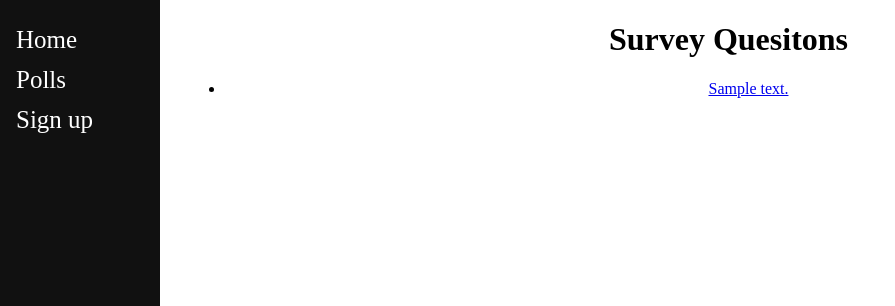
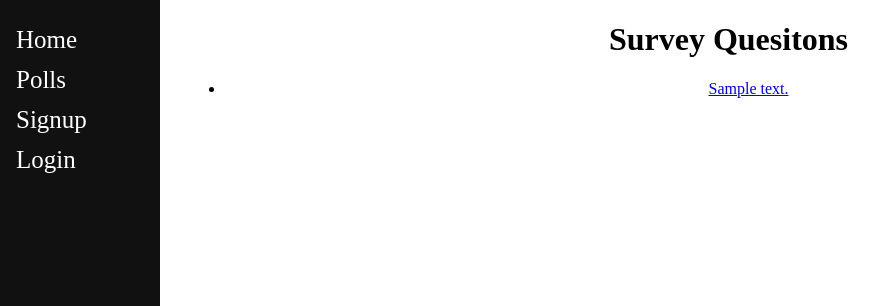
Before and after one commit to ezanalemma/BookAppML, a Django app: page /polls/ in a window 1280 px wide. Shown: the top 306 px of the page, without its empty margins (0-895 px from the left). Run offline with Django 3.2, Linux system fonts and the light colour scheme; tables that the repository leaves empty hold one stand-in row (values such as "Sample post").

Commit message:
removed nav bar and used base_layout nav bar

```diff
--- a/mysite/polls/templates/polls/detail.html
+++ b/mysite/polls/templates/polls/detail.html
@@ -1,11 +1,11 @@
 {% extends "base_layout.html" %}
 
 {% block content %}
-<div class="sidenav">
+<!-- <div class="sidenav">
 	<a href="{% url 'index' %}">Home</a>
 	<a href="/polls">Polls</a>
 	<a href="/register"> Sign up</a>
-</div>
+</div> -->
 
 <h1 style="text-align:center">{{ question.question_text }}</h1>
 
--- a/mysite/polls/templates/polls/index.html
+++ b/mysite/polls/templates/polls/index.html
@@ -1,7 +1,3 @@
-
-
-
-
 {% extends "base_layout.html" %}
 {% load static %}
 <link rel="stylesheet" type="text/css" href="{% static 'polls/style.css' %}">
@@ -9,11 +5,11 @@
 {% block content %}
 
 	{% if latest_question_list %}
-	<div class="sidenav">
+	<!-- <div class="sidenav">
 			<a href="{% url 'index' %}">Home</a>
 			<a href="/polls">Polls</a>
 			<a href="/register"> Sign up</a>
-		</div>
+		</div> -->
 		<h1 style="text-align:center" >Survey Quesitons</h1>
 	    	<ul>
 	    	{% for question in latest_question_list %}
--- a/mysite/polls/templates/polls/rating.html
+++ b/mysite/polls/templates/polls/rating.html
@@ -1,11 +1,11 @@
 {% extends "base_layout.html" %}
 
 {% block content %}
-<div class="sidenav">
+<!-- <div class="sidenav">
 		<a href="{% url 'index' %}">Home</a>
 		<a href="/polls">Polls</a>
 		<a href="/register"> Sign up</a>
-</div>
+</div> -->
 
 <h1 style="text-align:center">{{ How did you like your book? }}</h1>
 
--- a/mysite/polls/templates/polls/results.html
+++ b/mysite/polls/templates/polls/results.html
@@ -1,11 +1,11 @@
 {% extends "base_layout.html" %}
 
 {% block content %}
-<div class="sidenav">
+<!-- <div class="sidenav">
 		<a href="{% url 'index' %}">Home</a>
 		<a href="/polls">Polls</a>
 		<a href="/register"> Sign up</a>
-</div>
+</div> -->
 
 <h1 style="text-align:center">{{ question.question_text }}</h1>
 
```
